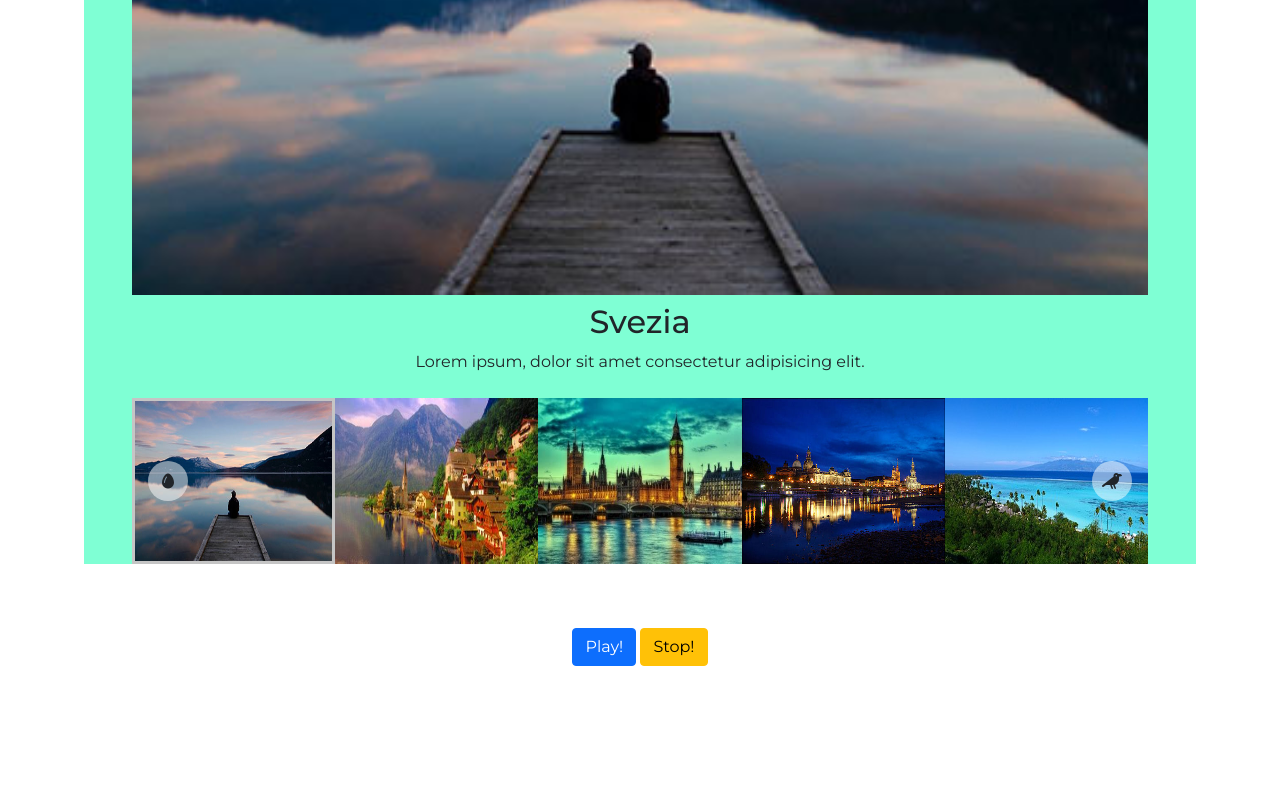
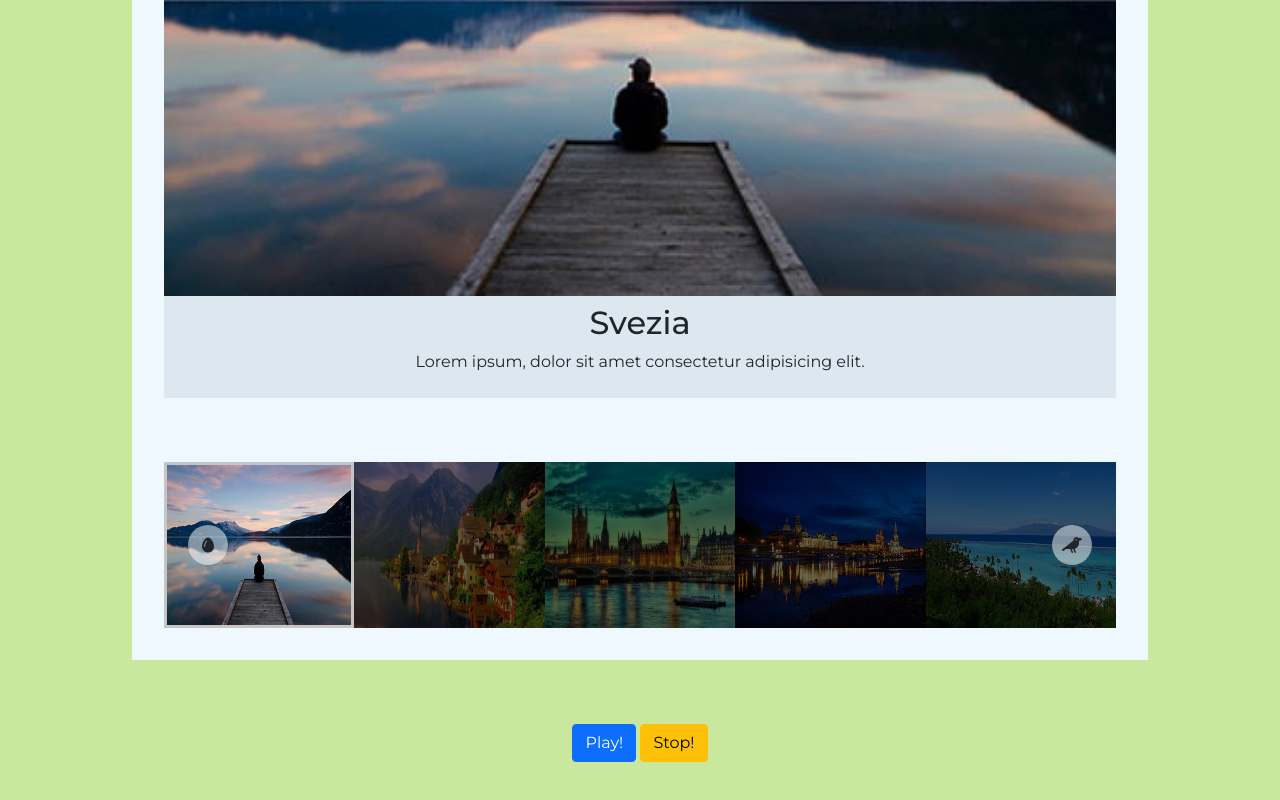
Before and after one commit to dona70909/js-array-objects-carousel, a plain HTML site: page index.html in a window 1280 px wide. Shown: the part 404-1204 px from the top of the page. Before the commit the page ends 1134 px from the top, so only its background shows below. Drawn offline with nearby package versions, Linux system fonts and the light colour scheme.

Commit message:
style images

```diff
--- a/css/style.css
+++ b/css/style.css
@@ -1,13 +1,14 @@
 body{
     font-family: "Montserrat", sans-serif;
+    background-color: rgb(201, 231, 157);
 }
 
 /* # big images container: mycarousel  container of all : my-carousel-container */
 
 div.my-carousel-container{
     min-height: 700px;
-    min-width:800px ;
-    background-color: aquamarine;
+    min-width:800px;
+    border-radius: 10px;
 }
 
 div.my-carousel-images{
@@ -21,26 +22,36 @@
 
 .my-carousel-images  img{
     width: 100%;
+    min-height: 540px;
     height: 100%;
+}
+
+.my-container-description{
+    background-color: rgb(221, 231, 240);
+    padding: 1.5rem;
 }
 
 /* # SMALL IMAGES container thumbnail */
 
 div.my-thumbnails{
-    background-color: violet;
     min-height: 160px;
     display: flex;
+    padding: 2rem;
+    background: aliceblue;
 }
 
 div.my-thumbnails .my-container-img{
     width: calc(100% / 5);
+}
+
+.brightness{
+    filter: brightness(.4);
 }
 div.my-thumbnails img{
     width:100%;
     min-height: 160px;
     height: 100%;
 }
-
 
 div.my-previous,
 div.my-next{
@@ -56,11 +67,11 @@
 }
 
 div.my-previous{
-    left: 1rem;
+    left: 3.5rem;
 }
 
 div.my-next{
-    right: 1rem;
+    right: 3.5rem;
 }
 
 div.my-previous > span::after{
@@ -68,6 +79,7 @@
     font-weight: 900;
     content: "\f7fb";
     line-height: 30px;
+    cursor: pointer;
 }
 
 div.my-next > span::after{
@@ -75,6 +87,7 @@
     font-weight: 900;
     content: "\f520";
     line-height: 30px;
+    cursor: pointer;
 }
 
 
@@ -82,6 +95,8 @@
 /* # Active class */
 .activeElement-big{
     display:block;
+    padding: 2rem;
+    background-color: aliceblue;
 }
 
 .activeElement-small{
--- a/js/main.js
+++ b/js/main.js
@@ -39,7 +39,7 @@
     const htmlElements = [];
     for(let i = 0; i<array.length;i++){
         element.innerHTML += `
-        <div class="my-container-img">
+        <div class="my-container-img brightness">
             <img src=img/${array[i].image} alt="${array[i].name}">
         </div>
         `;
@@ -57,7 +57,7 @@
     document.querySelector(".my-carousel-images").innerHTML +=`
     <div class="my-container-img">
         <img src=img/${countries[i].image} alt="${countries[i].name}">
-        <div class="my-container-descriptio p-2">
+        <div class="my-container-description p-2">
             <h2> ${countries[i].name} </h2>
             <p> ${countries[i].description}</p>
         </div>
```
